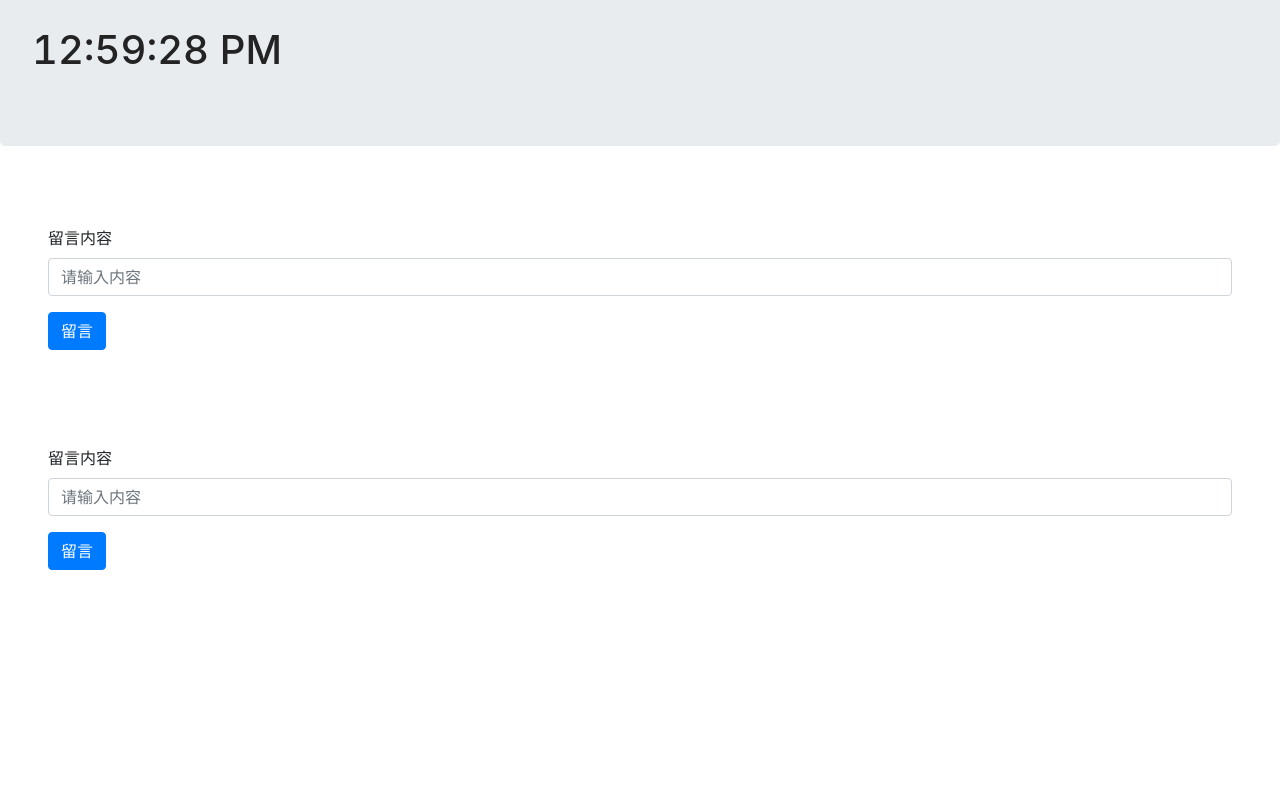
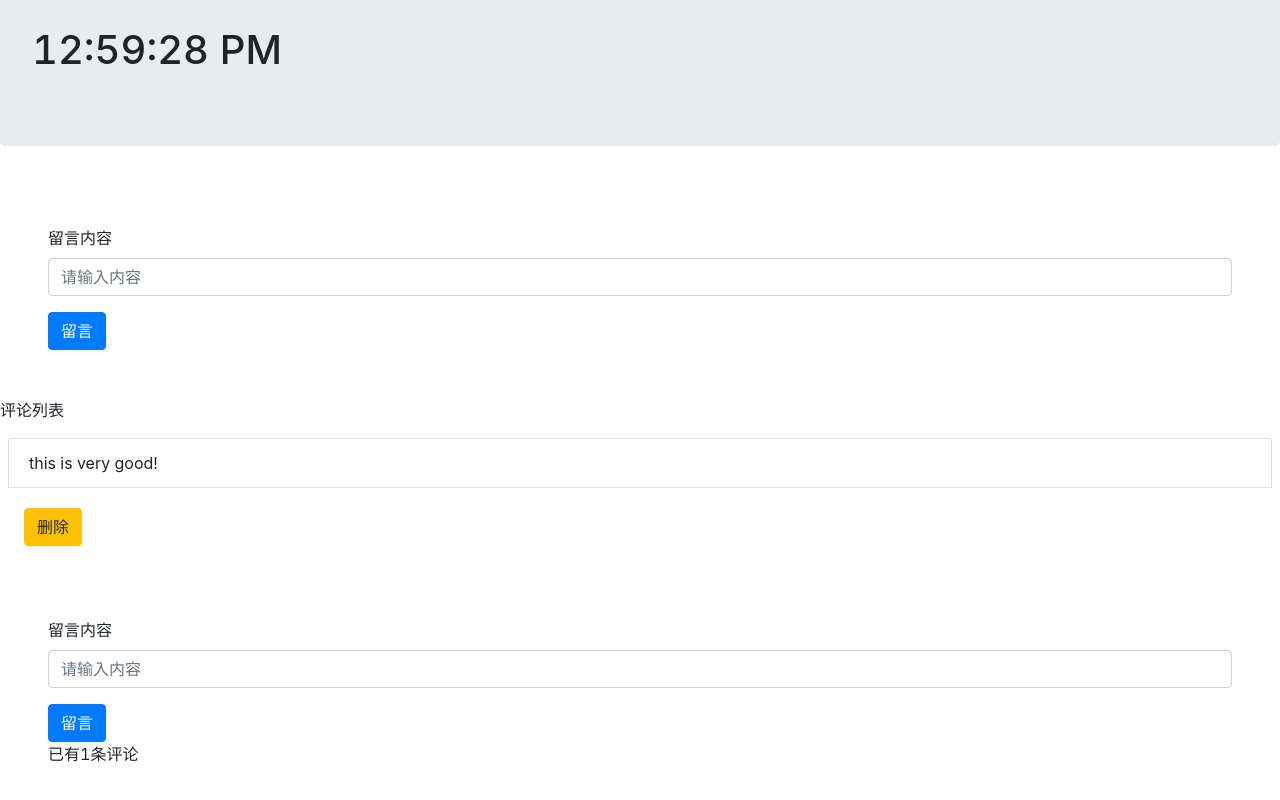
Before and after one commit to shimengchen/React-Learn, a React (Create React App) app: page / in a window 1280 px wide. Shown: the part 286-1086 px from the top of the page. Before the commit the page ends 904 px from the top, so only its background shows below. Built offline with nearby package versions, Linux system fonts and the light colour scheme.

Commit message:
增加了react 状态提升的demo

```diff
--- a/src/App.js
+++ b/src/App.js
@@ -4,7 +4,7 @@ import NameCard from './component/nameCard'
 import LikesButton from './component/LikesButton'
 import DigitalClock from './component/DigitalClock'
 import ComponentBox from './component/ComponentBoxControled'
-import ComponentBoxUncontrol from './component/ComponentBoxUncontriled'
+import GuestBook from './component/GuestBook'
 
  const tags=['天才少女','躺鸡专业户'];
 class App extends Component{
@@ -14,7 +14,7 @@ class App extends Component{
             <LikesButton/>
             <DigitalClock/>
             <ComponentBox/>
-            <ComponentBoxUncontrol/>
+            <GuestBook/>
         </div>);
     }
 }
--- /dev/null
+++ b/src/component/CommentList.js
@@ -0,0 +1,45 @@
+import React from 'react'
+
+function CommnentList(props){
+    console.log(props.comments);
+        return (
+            <div className="comment-list-component">
+            <label>评论列表</label>
+            <ul className="list-group mb-3">
+            {
+                props.comments.map((comment,index)=>
+                <div key={index} className="rows p-2">
+                <li className="list-group-item mb-3">{comment}</li>
+                <button className="btn btn-warning ml-3 mt-1"
+                onClick={props.onDeleteComment.bind(this,index)}>删除</button>
+                </div>
+                )
+            }
+            </ul>
+            </div>
+        )
+    }
+
+// class CommnentList extends React.component{
+
+//     render(){
+//         const {comments}=this.props;
+//         return (
+//             <div className="comment-list-component">
+//             <label>评论列表</label>
+//             <ul className="list-group mb-3">
+//             {
+//                 comments.map((comment,index)=>
+//                 <div key={index} className="rows p-2">
+//                 <li className="list-group-item">{comment}</li>
+//                 <button onClick={this.props.onDeleteComment(index)}>删除</button>
+//                 </div>
+//                 )
+//             }
+//             </ul>
+//             </div>
+//         )
+//     }
+// }
+
+export default CommnentList;
--- a/src/component/ComponentBoxUncontriled.js
+++ b/src/component/ComponentBoxUncontriled.js
@@ -3,9 +3,13 @@ class ComponentBox extends React.Component{
     constructor(props){
         super(props);
         this.handleSubmit=this.handleSubmit.bind(this);
+        console.log("长度"+this.props.commentsLength);
     }
     handleSubmit(event){
-        alert(this.textInput.value);
+        //调用父元素的onAddComment方法，穿入留言框的内容
+        this.props.onAddComment(this.textInput.value);
+        //提交后清空评论
+        this.textInput.value='';
         //阻止默认跳转
         event.preventDefault();
     }
@@ -21,6 +25,8 @@ class ComponentBox extends React.Component{
             </input>
             </div>
             <button type="submit" className="btn btn-primary">留言</button>
+            {console.log(this.props.commentsLength)}
+            <p>已有{this.props.commentsLength}条评论</p>
             </form>
         );
     }
--- /dev/null
+++ b/src/component/GuestBook.js
@@ -0,0 +1,38 @@
+import React from 'react'
+import CommnentList from './CommentList'
+import ComponentBoxUncontriled from './ComponentBoxUncontriled'
+
+class GuestBook extends React.Component{
+    constructor(props){
+        super(props);
+        this.state={
+            comments:['this is very good!']
+        }
+        this.addComment=this.addComment.bind(this);
+        this.deleteComment=this.deleteComment.bind(this);
+    }
+
+    addComment(comment){
+        this.setState({
+            comments:[...this.state.comments,comment]
+        });
+    }
+
+    deleteComment(deleteIndex){
+        this.state.comments.splice(deleteIndex,1);
+        this.setState({
+            comments:this.state.comments
+        });
+    }
+    render(){
+        const {comments}=this.state;
+        return (
+            <div>
+                <CommnentList comments={comments} onDeleteComment={this.deleteComment}/>
+                <ComponentBoxUncontriled commentsLength={comments.length}
+                onAddComment={this.addComment}/>
+            </div>
+        )
+    }
+}
+export default GuestBook;
--- a/src/component/LikesButton.js
+++ b/src/component/LikesButton.js
@@ -9,10 +9,10 @@ class LikesButton extends React.Component{
         this.increaseLikes=this.increaseLikes.bind(this);
     }
 increaseLikes(){
-this.setState({
-    likes:++this.state.likes
-});
-console.log(this.state.likes);
+// this.setState({
+//     likes:++this.state.likes
+// });
+this.setState({likes:this.state.likes++},()=>console.log(this.state.likes));
 }
     render(){
         return (
```
